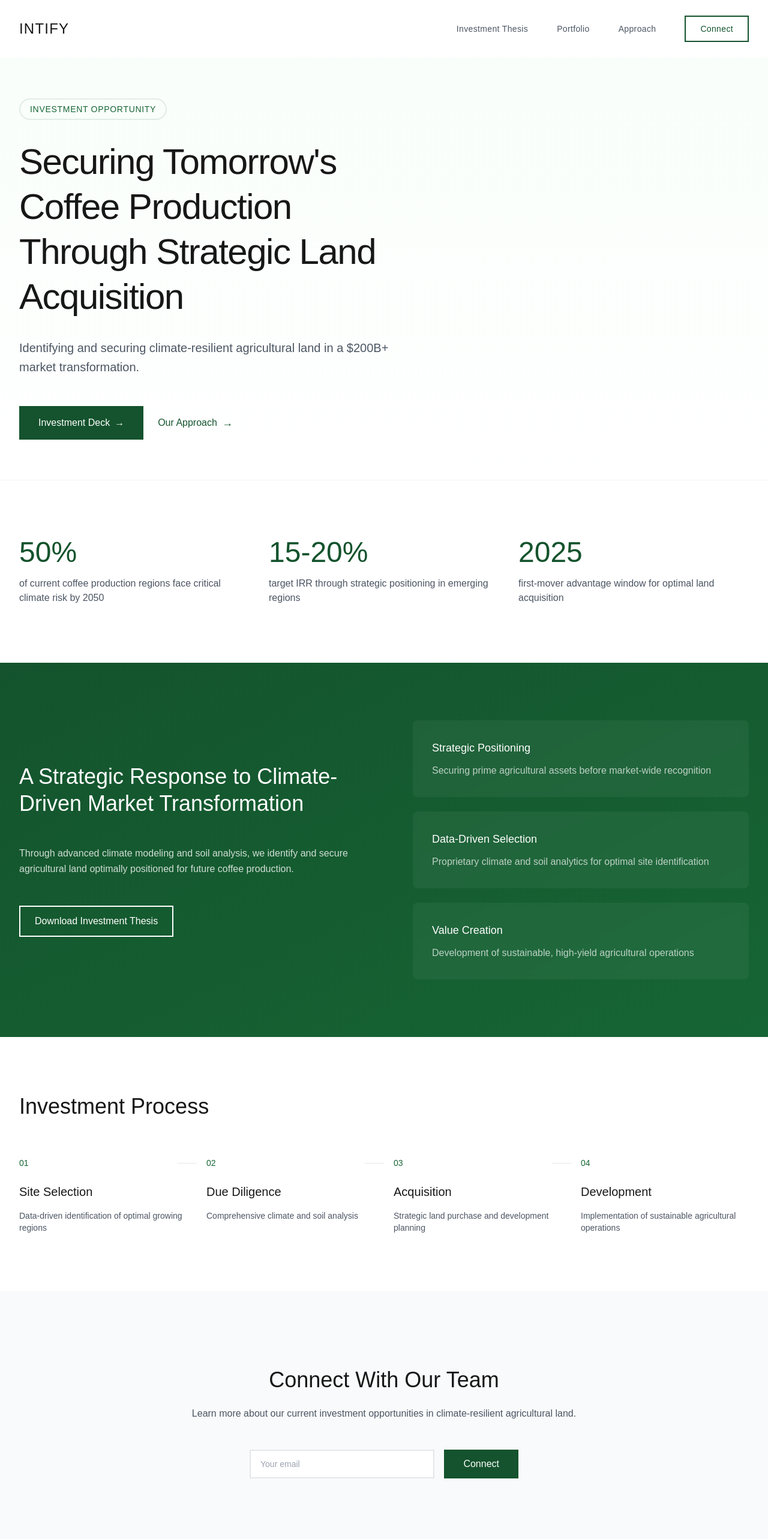
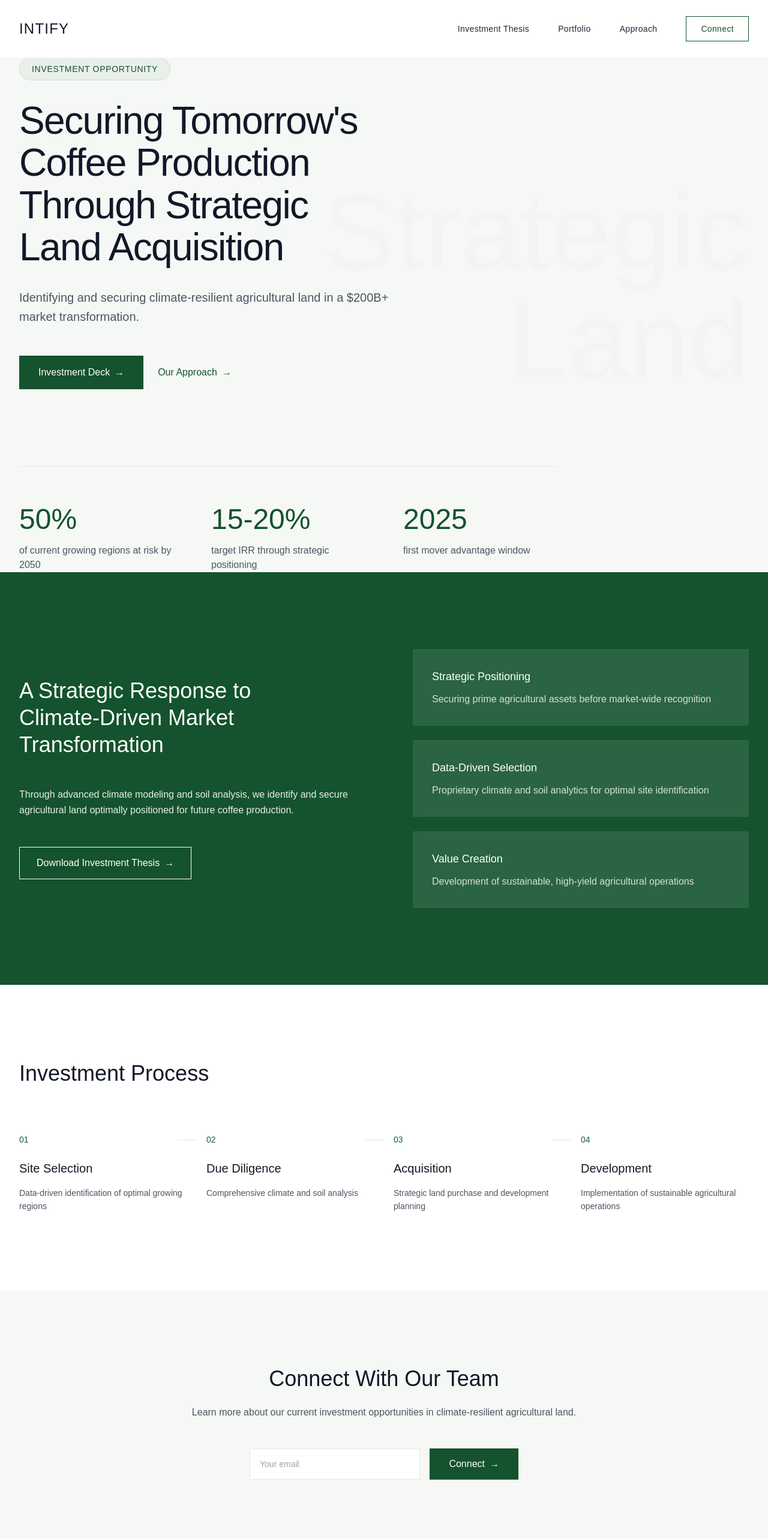
Before and after one commit to diegosiguelnitzkys/intify1.0, a Next.js app: page / in a window 1280 px wide. Shown: the top 2566 px of the page at 60% size. Built offline with nearby package versions, Linux system fonts and the light colour scheme.

Commit message:
Complete redesign: premium investment platform look and feel

```diff
--- a/src/app/page.tsx
+++ b/src/app/page.tsx
@@ -4,22 +4,22 @@
 export default function Home() {
   return (
     <main className="min-h-screen bg-white">
-      {/* Navigation - Refined */}
-      <nav className="fixed w-full bg-white/95 backdrop-blur-sm z-50">
+      {/* Navigation */}
+      <nav className="fixed w-full bg-white/95 backdrop-blur-sm z-50 border-b border-gray-100">
         <div className="container mx-auto px-8">
           <div className="flex justify-between items-center h-24">
-            <div className="text-2xl tracking-wider font-light">INTIFY</div>
+            <div className="text-2xl text-gray-900 tracking-wider font-light">INTIFY</div>
             <div className="flex items-center space-x-12">
-              <button className="text-gray-600 hover:text-black transition-colors text-sm tracking-wide">
+              <button className="text-gray-800 hover:text-green-900 transition-colors text-sm tracking-wide">
                 Investment Thesis
               </button>
-              <button className="text-gray-600 hover:text-black transition-colors text-sm tracking-wide">
+              <button className="text-gray-800 hover:text-green-900 transition-colors text-sm tracking-wide">
                 Portfolio
               </button>
-              <button className="text-gray-600 hover:text-black transition-colors text-sm tracking-wide">
+              <button className="text-gray-800 hover:text-green-900 transition-colors text-sm tracking-wide">
                 Approach
               </button>
-              <button className="border-2 border-green-900 px-6 py-2.5 text-green-900 hover:bg-green-900 hover:text-white transition-all duration-300 text-sm tracking-wide">
+              <button className="border border-green-900 px-6 py-2.5 text-green-900 hover:bg-green-900 hover:text-white transition-all duration-300 text-sm tracking-wide">
                 Connect
               </button>
             </div>
@@ -27,101 +27,102 @@ export default function Home() {
         </div>
       </nav>
 
-      {/* Hero Section - Premium */}
-      <div className="min-h-screen relative flex items-center pt-24 overflow-hidden">
-        <div className="absolute inset-0 bg-gradient-to-b from-green-50/50 to-white pointer-events-none"/>
-        <div className="absolute right-0 top-1/2 -translate-y-1/2 text-[200px] text-green-100 font-light tracking-tight leading-none -z-10">
-          Agricultural<br/>Investment
+      {/* Hero Section */}
+      <div className="min-h-screen relative flex items-center bg-white">
+        <div className="absolute inset-0 bg-[#F5F8F5]"/>
+
+        {/* Background Text - More Visible */}
+        <div className="absolute right-0 top-1/2 -translate-y-1/2 pointer-events-none select-none">
+          <div className="text-[180px] font-light text-gray-100 leading-none text-right pr-8">
+            Strategic<br/>Land
+          </div>
         </div>
-        <div className="container mx-auto px-8 relative">
+
+        <div className="container mx-auto px-8 relative pt-24">
           <div className="max-w-3xl">
             <div className="mb-8">
-              <div className="inline-block border-2 border-green-900/10 rounded-full px-4 py-1">
-                <span className="text-green-800 text-sm font-medium tracking-wider">INVESTMENT OPPORTUNITY</span>
+              <div className="inline-block bg-green-900/5 text-green-900 rounded-full px-5 py-1.5 border border-green-900/10">
+                <span className="text-sm font-medium tracking-wider">INVESTMENT OPPORTUNITY</span>
               </div>
             </div>
-            <h1 className="text-6xl font-light leading-tight mb-8 tracking-tight">
-              Securing Tomorrow&apos;s<br />Coffee Production<br />Through Strategic Land<br />Acquisition
+            <h1 className="text-[64px] font-light leading-[1.1] mb-8 tracking-tight text-gray-900">
+              Securing Tomorrow's<br/>
+              Coffee Production<br/>
+              Through Strategic<br/>
+              Land Acquisition
             </h1>
             <p className="text-xl text-gray-600 mb-12 leading-relaxed max-w-2xl">
               Identifying and securing climate-resilient agricultural land in a $200B+ market transformation.
             </p>
             <div className="flex gap-6 items-center">
-              <button className="bg-green-900 text-white px-8 py-4 hover:bg-green-800 transition-all duration-300 group">
-                <span className="flex items-center gap-2">
-                  Investment Deck
-                  <span className="group-hover:translate-x-0.5 transition-transform">→</span>
-                </span>
+              <button className="bg-green-900 text-white px-8 py-4 hover:bg-green-800 transition-all duration-300 group flex items-center gap-2">
+                Investment Deck
+                <span className="group-hover:translate-x-0.5 transition-transform">→</span>
               </button>
-              <a href="#approach" className="text-green-900 hover:text-green-800 flex items-center gap-2 transition-colors">
+              <a href="#approach" className="text-green-900 hover:text-green-800 flex items-center gap-2 transition-colors font-medium">
                 Our Approach
-                <span className="text-lg">→</span>
+                <span>→</span>
               </a>
+            </div>
+          </div>
+
+          {/* Key Metrics */}
+          <div className="grid grid-cols-3 gap-16 mt-32 max-w-4xl border-t border-gray-200 pt-16">
+            <div>
+              <div className="text-5xl font-light text-green-900 mb-4">50%</div>
+              <p className="text-gray-600">of current growing regions at risk by 2050</p>
+            </div>
+            <div>
+              <div className="text-5xl font-light text-green-900 mb-4">15-20%</div>
+              <p className="text-gray-600">target IRR through strategic positioning</p>
+            </div>
+            <div>
+              <div className="text-5xl font-light text-green-900 mb-4">2025</div>
+              <p className="text-gray-600">first mover advantage window</p>
             </div>
           </div>
         </div>
       </div>
 
-      {/* Key Metrics - Refined */}
-      <div className="py-24 border-t border-gray-100">
-        <div className="container mx-auto px-8">
-          <div className="grid grid-cols-3 gap-8">
-            <div>
-              <div className="text-5xl font-light text-green-900 mb-4">50%</div>
-              <p className="text-gray-600">of current coffee production regions face critical climate risk by 2050</p>
-            </div>
-            <div>
-              <div className="text-5xl font-light text-green-900 mb-4">15-20%</div>
-              <p className="text-gray-600">target IRR through strategic positioning in emerging regions</p>
-            </div>
-            <div>
-              <div className="text-5xl font-light text-green-900 mb-4">2025</div>
-              <p className="text-gray-600">first-mover advantage window for optimal land acquisition</p>
-            </div>
-          </div>
-        </div>
-      </div>
-
-      {/* Investment Thesis - Clean */}
-      <div className="py-24 bg-gradient-to-br from-green-900 to-green-800 text-white">
+      {/* Investment Thesis */}
+      <div className="py-32 bg-green-900">
         <div className="container mx-auto px-8">
           <div className="grid grid-cols-2 gap-24 items-center">
             <div>
-              <h2 className="text-4xl font-light mb-12 leading-tight">
-                A Strategic Response to Climate-Driven Market Transformation
+              <h2 className="text-4xl font-light text-white mb-12 leading-tight">
+                A Strategic Response to<br/>Climate-Driven Market<br/>Transformation
               </h2>
-              <p className="text-white/80 leading-relaxed mb-12">
+              <p className="text-white/90 leading-relaxed mb-12">
                 Through advanced climate modeling and soil analysis, we identify and secure agricultural land optimally positioned for future coffee production.
               </p>
-              <div className="flex items-center gap-8">
-                <button className="border-2 border-white px-6 py-3 hover:bg-white hover:text-green-900 transition-all duration-300">
-                  Download Investment Thesis
-                </button>
-              </div>
+              <button className="border border-white text-white px-7 py-3.5 hover:bg-white hover:text-green-900 transition-all duration-300 inline-flex items-center gap-2 group">
+                Download Investment Thesis
+                <span className="group-hover:translate-x-0.5 transition-transform">→</span>
+              </button>
             </div>
             <div className="space-y-6">
-              <div className="bg-white/5 p-8 rounded-lg backdrop-blur-sm">
-                <h3 className="text-lg font-light mb-3">Strategic Positioning</h3>
-                <p className="text-white/70">Securing prime agricultural assets before market-wide recognition</p>
+              <div className="bg-white/10 p-8 rounded-sm backdrop-blur-sm">
+                <h3 className="text-white text-lg font-light mb-3">Strategic Positioning</h3>
+                <p className="text-white/80">Securing prime agricultural assets before market-wide recognition</p>
               </div>
-              <div className="bg-white/5 p-8 rounded-lg backdrop-blur-sm">
-                <h3 className="text-lg font-light mb-3">Data-Driven Selection</h3>
-                <p className="text-white/70">Proprietary climate and soil analytics for optimal site identification</p>
+              <div className="bg-white/10 p-8 rounded-sm backdrop-blur-sm">
+                <h3 className="text-white text-lg font-light mb-3">Data-Driven Selection</h3>
+                <p className="text-white/80">Proprietary climate and soil analytics for optimal site identification</p>
               </div>
-              <div className="bg-white/5 p-8 rounded-lg backdrop-blur-sm">
-                <h3 className="text-lg font-light mb-3">Value Creation</h3>
-                <p className="text-white/70">Development of sustainable, high-yield agricultural operations</p>
+              <div className="bg-white/10 p-8 rounded-sm backdrop-blur-sm">
+                <h3 className="text-white text-lg font-light mb-3">Value Creation</h3>
+                <p className="text-white/80">Development of sustainable, high-yield agricultural operations</p>
               </div>
             </div>
           </div>
         </div>
       </div>
 
-      {/* Process - Simplified */}
-      <div className="py-24">
+      {/* Investment Process */}
+      <div className="py-32 bg-white">
         <div className="container mx-auto px-8">
-          <div className="max-w-lg">
-            <h2 className="text-4xl font-light mb-16">Investment Process</h2>
+          <div className="max-w-xl mb-20">
+            <h2 className="text-4xl font-light text-gray-900">Investment Process</h2>
           </div>
           <div className="grid grid-cols-4 gap-8">
             {[
@@ -147,9 +148,9 @@ export default function Home() {
               }
             ].map((item, index) => (
               <div key={index} className="relative group">
-                <div className="text-sm text-green-800 mb-6 font-medium">{item.step}</div>
-                <h3 className="text-xl font-light mb-4">{item.title}</h3>
-                <p className="text-gray-600 text-sm">{item.desc}</p>
+                <div className="text-sm text-green-800 mb-6">{item.step}</div>
+                <h3 className="text-xl font-light mb-4 text-gray-900">{item.title}</h3>
+                <p className="text-gray-600 text-sm leading-relaxed">{item.desc}</p>
                 {index < 3 && (
                   <div className="absolute top-2.5 -right-4 w-8 h-[1px] bg-gray-200"/>
                 )}
@@ -159,11 +160,11 @@ export default function Home() {
         </div>
       </div>
 
-      {/* CTA Section - Premium */}
-      <div className="py-32 bg-gray-50">
+      {/* CTA Section */}
+      <div className="py-32 bg-[#F5F8F5]">
         <div className="container mx-auto px-8">
           <div className="max-w-2xl mx-auto text-center">
-            <h2 className="text-4xl font-light mb-6">Connect With Our Team</h2>
+            <h2 className="text-4xl font-light mb-6 text-gray-900">Connect With Our Team</h2>
             <p className="text-gray-600 mb-12">
               Learn more about our current investment opportunities in climate-resilient agricultural land.
             </p>
@@ -171,71 +172,72 @@ export default function Home() {
               <input
                 type="email"
                 placeholder="Your email"
-                className="flex-1 px-4 py-3 border-2 border-gray-200 focus:outline-none focus:border-green-900 text-sm transition-colors"
+                className="flex-1 px-4 py-3.5 border border-gray-200 focus:outline-none focus:border-green-900 text-sm bg-white transition-colors"
                 required
               />
               <button
                 type="submit"
-                className="bg-green-900 text-white px-8 py-3 hover:bg-green-800 transition-all duration-300"
+                className="bg-green-900 text-white px-8 py-3.5 hover:bg-green-800 transition-all duration-300 flex items-center gap-2 group"
               >
                 Connect
+                <span className="group-hover:translate-x-0.5 transition-transform">→</span>
               </button>
             </form>
           </div>
         </div>
       </div>
 
-      {/* Footer - Elegant */}
-      <footer className="py-12 border-t border-gray-100">
+      {/* Footer */}
+      <footer className="py-20 border-t border-gray-200 bg-white">
         <div className="container mx-auto px-8">
           <div className="flex justify-between items-start">
             <div className="grid grid-cols-4 gap-12 flex-1">
               <div>
-                <h3 className="text-sm font-medium mb-4">Company</h3>
+                <h3 className="text-sm font-medium mb-4 text-gray-900">Company</h3>
                 <ul className="space-y-3 text-sm text-gray-600">
-                  <li className="hover:text-gray-900 cursor-pointer transition-colors">About</li>
-                  <li className="hover:text-gray-900 cursor-pointer transition-colors">Team</li>
-                  <li className="hover:text-gray-900 cursor-pointer transition-colors">Approach</li>
+                  <li className="hover:text-green-900 cursor-pointer transition-colors">About</li>
+                  <li className="hover:text-green-900 cursor-pointer transition-colors">Team</li>
+                  <li className="hover:text-green-900 cursor-pointer transition-colors">Approach</li>
                 </ul>
               </div>
               <div>
-                <h3 className="text-sm font-medium mb-4">Investments</h3>
+                <h3 className="text-sm font-medium mb-4 text-gray-900">Investments</h3>
                 <ul className="space-y-3 text-sm text-gray-600">
-                  <li className="hover:text-gray-900 cursor-pointer transition-colors">Portfolio</li>
-                  <li className="hover:text-gray-900 cursor-pointer transition-colors">Process</li>
-                  <li className="hover:text-gray-900 cursor-pointer transition-colors">Thesis</li>
+                  <li className="hover:text-green-900 cursor-pointer transition-colors">Portfolio</li>
+                  <li className="hover:text-green-900 cursor-pointer transition-colors">Process</li>
+                  <li className="hover:text-green-900 cursor-pointer transition-colors">Thesis</li>
                 </ul>
               </div>
               <div>
-                <h3 className="text-sm font-medium mb-4">Resources</h3>
+                <h3 className="text-sm font-medium mb-4 text-gray-900">Resources</h3>
                 <ul className="space-y-3 text-sm text-gray-600">
-                  <li className="hover:text-gray-900 cursor-pointer transition-colors">Research</li>
-                  <li className="hover:text-gray-900 cursor-pointer transition-colors">Insights</li>
-                  <li className="hover:text-gray-900 cursor-pointer transition-colors">Contact</li>
+                  <li className="hover:text-green-900 cursor-pointer transition-colors">Research</li>
+                  <li className="hover:text-green-900 cursor-pointer transition-colors">Insights</li>
+                  <li className="hover:text-green-900 cursor-pointer transition-colors">Contact</li>
                 </ul>
               </div>
               <div>
-                <h3 className="text-sm font-medium mb-4">Legal</h3>
+                <h3 className="text-sm font-medium mb-4 text-gray-900">Legal</h3>
                 <ul className="space-y-3 text-sm text-gray-600">
-                  <li className="hover:text-gray-900 cursor-pointer transition-colors">Privacy</li>
-                  <li className="hover:text-gray-900 cursor-pointer transition-colors">Terms</li>
+                  <li className="hover:text-green-900 cursor-pointer transition-colors">Privacy</li>
+                  <li className="hover:text-green-900 cursor-pointer transition-colors">Terms</li>
                 </ul>
               </div>
             </div>
             <div className="ml-24">
-              <div className="text-2xl tracking-wider font-light mb-4">INTIFY</div>
+              <div className="text-2xl text-gray-900 tracking-wider font-light mb-4">INTIFY</div>
               <p className="text-sm text-gray-600 max-w-xs">
                 Strategic investment in climate-resilient agricultural land.
               </p>
             </div>
           </div>
-          <div className="mt-20 pt-8 border-t border-gray-100 flex justify-between items-center">
+          <div className="mt-20 pt-8 border-t border-gray-200 flex justify-between items-center">
             <div className="text-sm text-gray-600">
               © 2024 INTIFY. All rights reserved.
             </div>
             <div className="flex space-x-6">
-              <a href="#" className="text-gray-600 hover:text-gray-900 transition-colors">LinkedIn</a>
-              <a href="#" className="text-gray-600 hover:text-gray-900 transition-colors">Twitter</a>
+              <a href="#" className="text-gray-600 hover:text-green-900 transition-colors">LinkedIn</a>
+              <a href="#" className="text-gray-600 hover:text-green-900 transition-colors">Twitter</a>
             </div>
           </div>
         </div>
```
